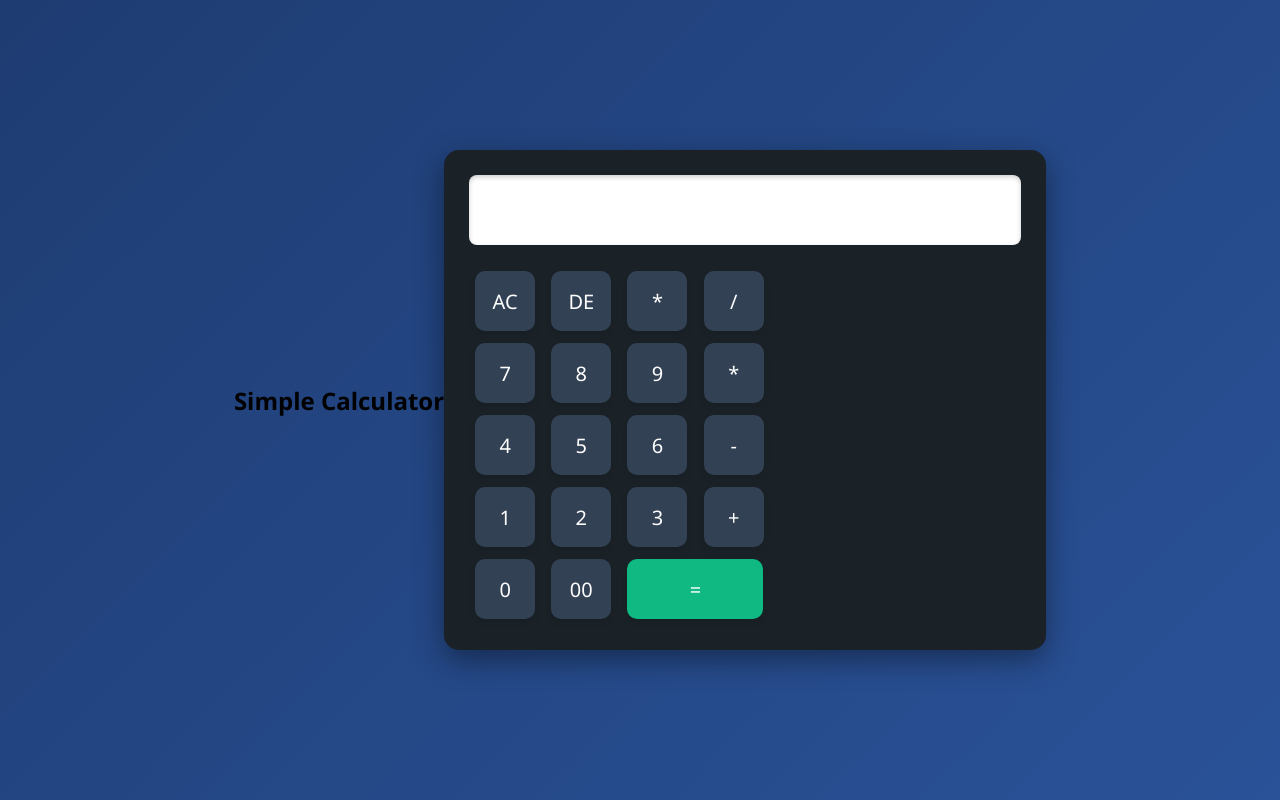
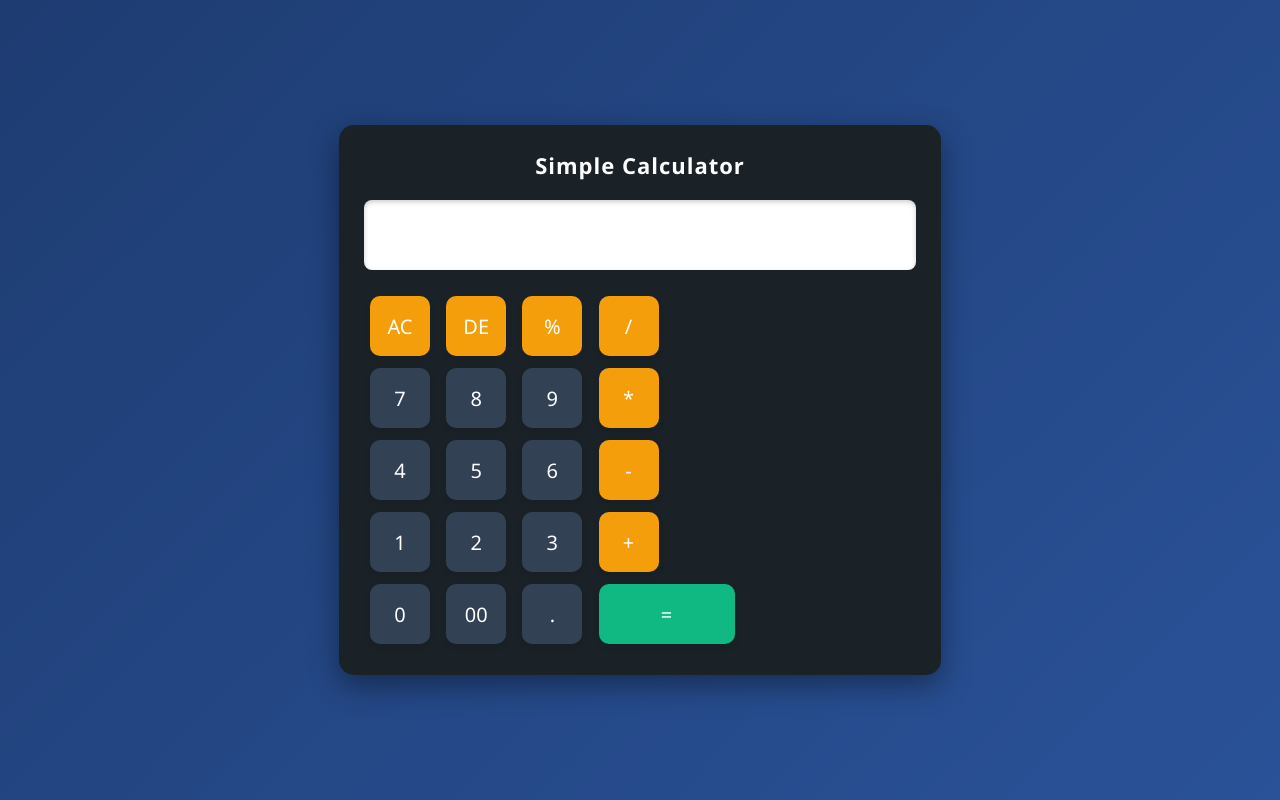
Before and after one commit to Sanskrutkoli/Simple-Calculator, a plain HTML site: page index.html in a window 1280 px wide. Drawn offline with Linux system fonts and the light colour scheme.

Commit message:
Update index.html

```diff
--- a/index.html
+++ b/index.html
@@ -3,53 +3,49 @@
 <head>
     <meta charset="UTF-8">
     <meta name="viewport" content="width=device-width, initial-scale=1.0">
-    <title>Calculator app</title>
+    <title>Simple Calculator App</title>
     <link rel="stylesheet" href="index.css">
 </head>
 <body>
     <div class="container">
-        <h2> Simple Calculator</h2>
         <div class="calculator">
+            <h2>Simple Calculator</h2>
             <form>
                 <div class="display">
-                    <input type="text" name="display">
+                    <input type="text" name="display" readonly>
                 </div>
-                <div class="div">
-                    <input type="button" value="AC" onclick="display.value = ''" >
-                    <input type="button" value="DE" onclick="display.value = display.value.toString().slice(0,-1)">
-                    <input type="button" value="*" onclick="display.value += '*'">
-                    <input type="button" value="/" onclick="display.value += '/'" >
+                <div class="buttons-row">
+                    <input type="button" value="AC" onclick="display.value = ''" class="operator">
+                    <input type="button" value="DE" onclick="display.value = display.value.toString().slice(0,-1)" class="operator">
+                    <input type="button" value="%" onclick="display.value += '%'" class="operator">
+                    <input type="button" value="/" onclick="display.value += '/'" class="operator">
                 </div>
-                <div class="div">
-                    <input type="button" value="7"   onclick="display.value += '7'" >
-                    <input type="button" value="8" onclick="display.value += '8'" >
-                    <input type="button" value="9" onclick="display.value += '9'" >
-                    <input type="button" value="*" onclick="display.value += '*'" >
+                <div class="buttons-row">
+                    <input type="button" value="7" onclick="display.value += '7'">
+                    <input type="button" value="8" onclick="display.value += '8'">
+                    <input type="button" value="9" onclick="display.value += '9'">
+                    <input type="button" value="*" onclick="display.value += '*'" class="operator">
                 </div>
-                <div class="div">
-                    <input type="button" value="4" onclick="display.value += '4'" >
-                    <input type="button" value="5" onclick="display.value += '5'" >
+                <div class="buttons-row">
+                    <input type="button" value="4" onclick="display.value += '4'">
+                    <input type="button" value="5" onclick="display.value += '5'">
                     <input type="button" value="6" onclick="display.value += '6'">
-                    <input type="button" value="-"onclick="display.value += '-'">
+                    <input type="button" value="-" onclick="display.value += '-'" class="operator">
                 </div>
-                <div class="div">
-                    <input type="button" value="1" onclick="display.value += '1'" >
+                <div class="buttons-row">
+                    <input type="button" value="1" onclick="display.value += '1'">
                     <input type="button" value="2" onclick="display.value += '2'">
                     <input type="button" value="3" onclick="display.value += '3'">
-                    <input type="button" value="+" onclick="display.value += '+'">
+                    <input type="button" value="+" onclick="display.value += '+'" class="operator">
                 </div>
-                <div class="div">
+                <div class="buttons-row">
                     <input type="button" value="0" onclick="display.value += '0'">
                     <input type="button" value="00" onclick="display.value += '00'">
-                    <input type="button" value="=" class="equal" onclick="display.value =eval(display.value)" >
-
+                    <input type="button" value="." onclick="display.value += '.'">
+                    <input type="button" value="=" class="equal" onclick="display.value = eval(display.value)">
                 </div>
             </form>
         </div>
     </div>
-
-
-
-
 </body>
 </html>
```
